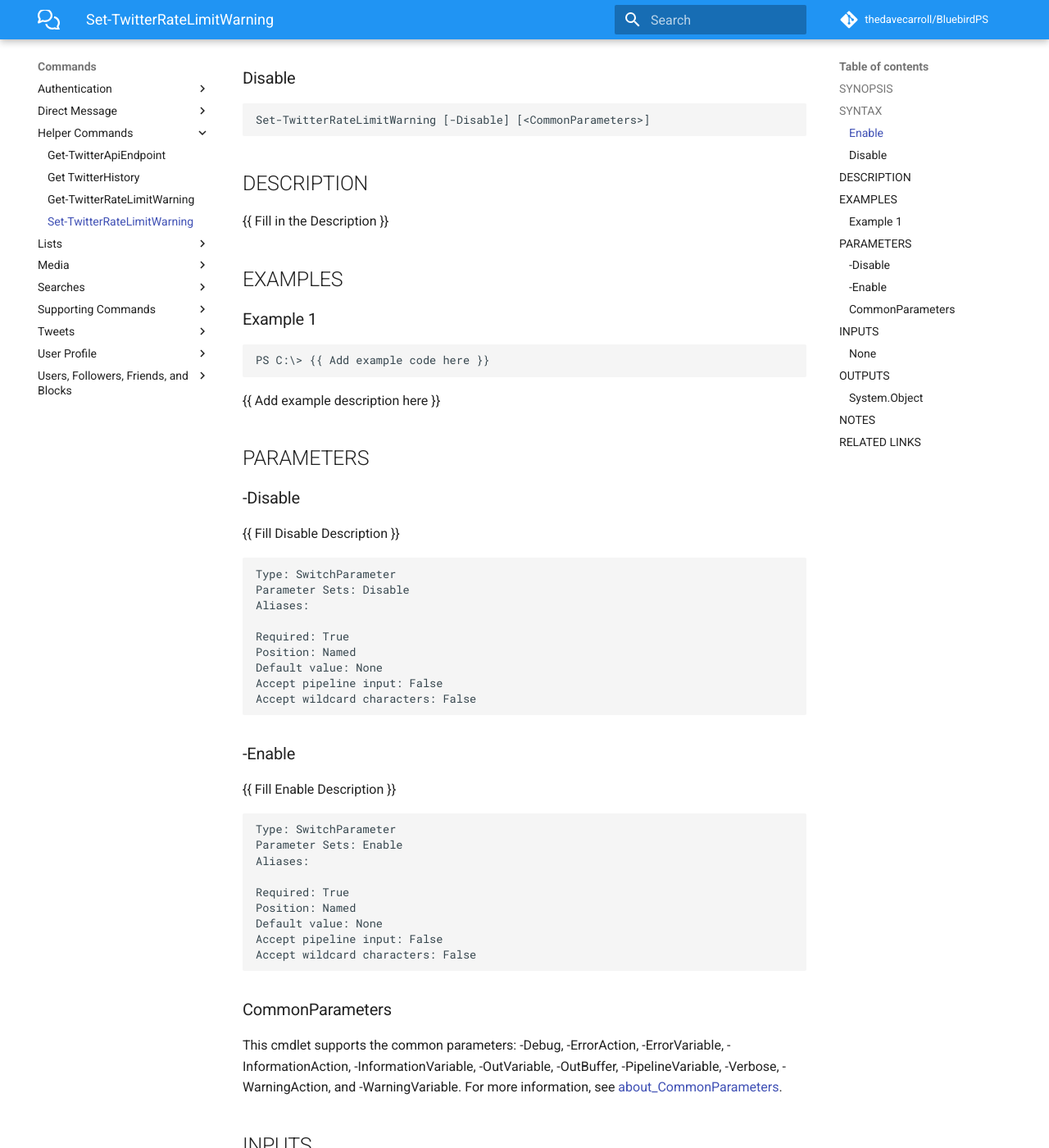
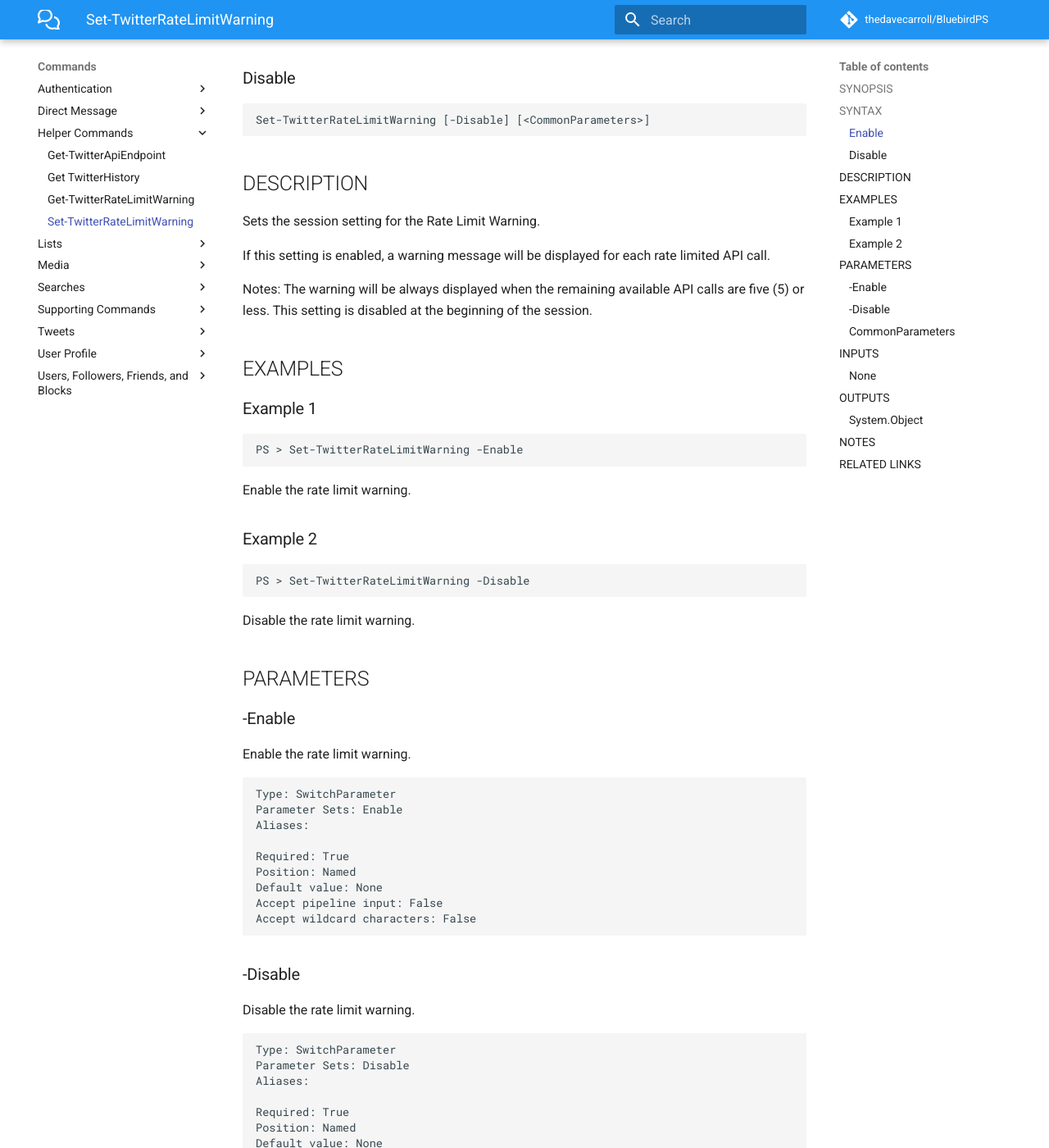
Before and after one commit to thedavecarroll/BluebirdPS, an MkDocs documentation site: the page built from docs/Helper Commands/Set-TwitterRateLimitWarning.md, in a window 1280 px wide and 1400 px high, scrolled down 433 px. Shown: the whole window at 82% size. Built offline with MkDocs 1.6.1 and Material for MkDocs 9.7.7, drawn with Linux system fonts in a browser that asks for light colours; comment, search, counter and statistics services are not loaded; some of the changed text lies outside the part shown.

Commit message:
add helper commands docs

````diff
--- a/docs/Helper Commands/Set-TwitterRateLimitWarning.md
+++ b/docs/Helper Commands/Set-TwitterRateLimitWarning.md
@@ -1,47 +1,67 @@
 ---
 external help file: BluebirdPS-help.xml
 Module Name: BluebirdPS
-online version: https://bluebirdps.anovelidea.org/en/latest/Set-TwitterRateLimitWarning
+online version: https://bluebirdps.anovelidea.org/en/latest/Helper+Commands/Set-TwitterRateLimitWarning
 schema: 2.0.0
 ---
 
 # Set-TwitterRateLimitWarning
 
 ## SYNOPSIS
-{{ Fill in the Synopsis }}
+
+Sets the session setting for the Rate Limit Warning.
 
 ## SYNTAX
 
 ### Enable
-```
+
+```powershell
 Set-TwitterRateLimitWarning [-Enable] [<CommonParameters>]
 ```
 
 ### Disable
-```
+
+```powershell
 Set-TwitterRateLimitWarning [-Disable] [<CommonParameters>]
 ```
 
 ## DESCRIPTION
-{{ Fill in the Description }}
+
+Sets the session setting for the Rate Limit Warning.
+
+If this setting is enabled, a warning message will be displayed for each rate limited API call.
+
+Notes:
+The warning will be always displayed when the remaining available API calls are five (5) or less.
+This setting is disabled at the beginning of the session.
 
 ## EXAMPLES
 
 ### Example 1
+
 ```powershell
-PS C:\> {{ Add example code here }}
+PS > Set-TwitterRateLimitWarning -Enable
 ```
 
-{{ Add example description here }}
+Enable the rate limit warning.
+
+### Example 2
+
+```powershell
+PS > Set-TwitterRateLimitWarning -Disable
+```
+
+Disable the rate limit warning.
 
 ## PARAMETERS
 
-### -Disable
-{{ Fill Disable Description }}
+### -Enable
+
+Enable the rate limit warning.
 
 ```yaml
 Type: SwitchParameter
-Parameter Sets: Disable
+Parameter Sets: Enable
 Aliases:
 
 Required: True
@@ -51,12 +71,13 @@
 Accept wildcard characters: False
 ```
 
-### -Enable
-{{ Fill Enable Description }}
+### -Disable
+
+Disable the rate limit warning.
 
 ```yaml
 Type: SwitchParameter
-Parameter Sets: Enable
+Parameter Sets: Disable
 Aliases:
 
 Required: True
@@ -82,4 +103,6 @@
 
 ## RELATED LINKS
 
-[Online Version](https://bluebirdps.anovelidea.org/en/latest/Set-TwitterRateLimitWarning)
+[Online Version](https://bluebirdps.anovelidea.org/en/latest/Helper+Commands/Set-TwitterRateLimitWarning)
+
+[Get-TwitterRateLimitWarning](https://bluebirdps.anovelidea.org/en/latest/Helper+Commands/Get-TwitterRateLimitWarning)
````
Also changed, not shown: docs/Helper Commands/Get-TwitterApiEndpoint.md (+12 -5 lines), docs/Helper Commands/Get-TwitterRateLimitWarning.md (+22 -7 lines).
